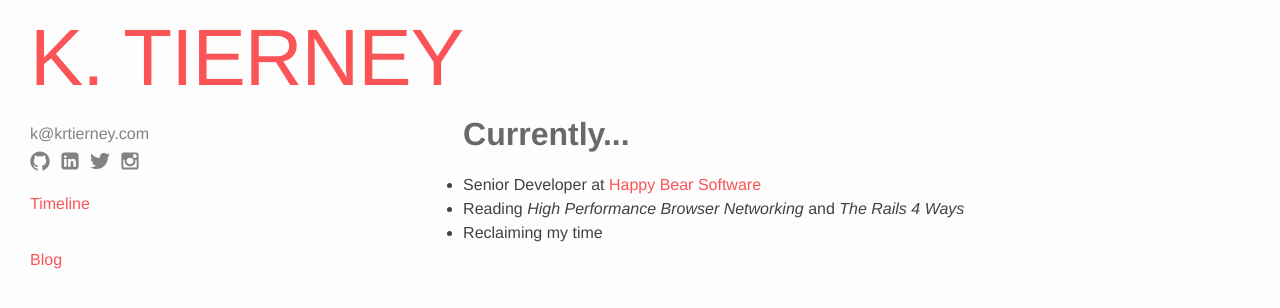
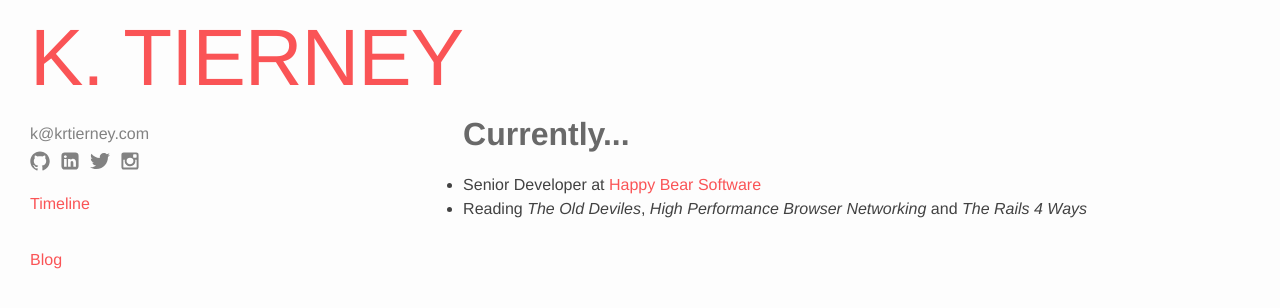
Before and after one commit to krtierney/krtierney.github.io, a Jekyll site: the page built from index.md, in a window 1280 px wide. Shown: the top 308 px of the page. Built offline with Jekyll 4.4.1, drawn with Linux system fonts in a browser that asks for light colours.

Commit message:
Updates current reading list

```diff
--- a/_layouts/home.html
+++ b/_layouts/home.html
@@ -7,8 +7,7 @@ layout: default
   <h1>Currently...</h1>
   <ul>
     <li>Senior Developer at  <a href="https://www.happybearsoftware.com">Happy Bear Software</a></li>
-    <li>Reading <em>High Performance Browser Networking</em> and <em>The Rails 4 Ways</em></li>
-    <li>Reclaiming my time</li>
+    <li>Reading <em>The Old Deviles</em>, <em>High Performance Browser Networking</em> and <em>The Rails 4 Ways</em></li>
   </ul>
 
 </div>
```
